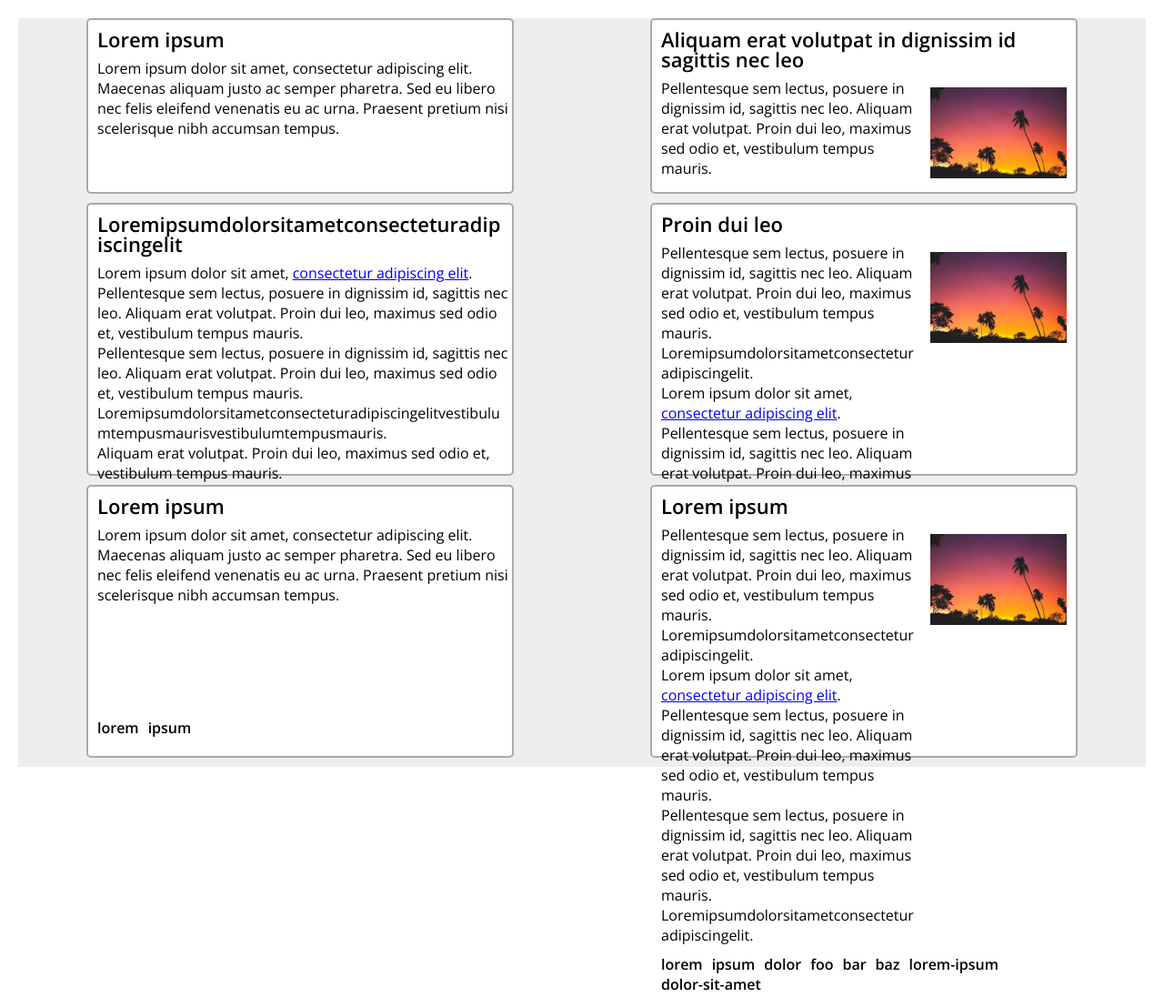
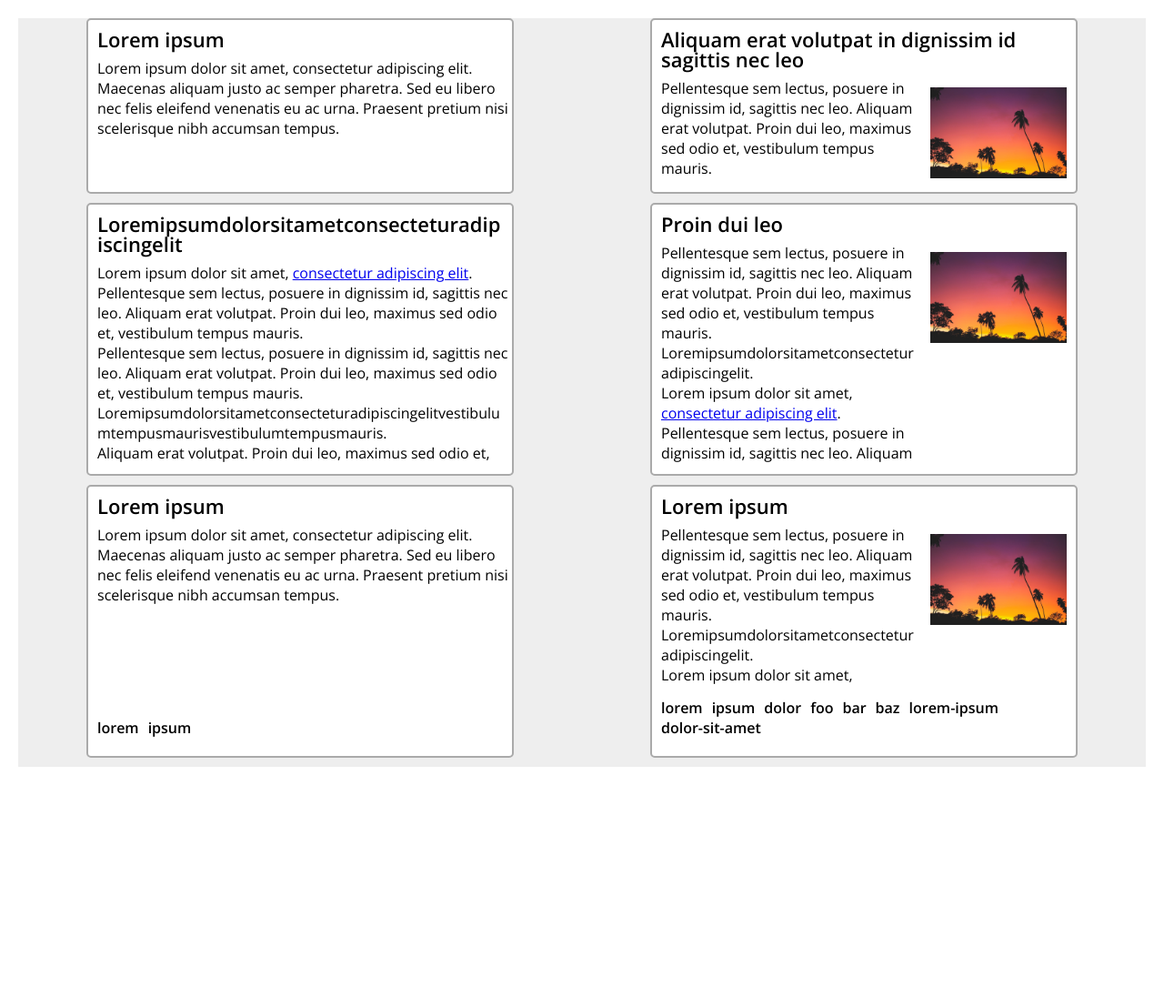
Before and after one commit to aos26/Verkefni5, a plain HTML site: page index.html in a window 1280 px wide. Shown: the whole page at 91% size. After the commit the page ends 863 px from the top, so only its background shows below. Drawn offline with nearby package versions, Linux system fonts and the light colour scheme.

Commit message:
Lokaútgáfa

```diff
--- a/index.html
+++ b/index.html
@@ -5,6 +5,7 @@
     <title>Verkefni 5</title>
     <link href="https://fonts.googleapis.com/css?family=Open+Sans:400,600" rel="stylesheet">
     <link rel="stylesheet" href="styles.css">
+    <meta name="viewport" content="width=device-width, initial-scale=1">
   </head>
   <body>
     <main>
--- a/styles.css
+++ b/styles.css
@@ -58,6 +58,8 @@ h2 {
 .card__body {
   display: flex;
   flex-basis: 100%;
+  overflow: auto;
+  word-wrap: break-word;
 }
 
 img {
```
